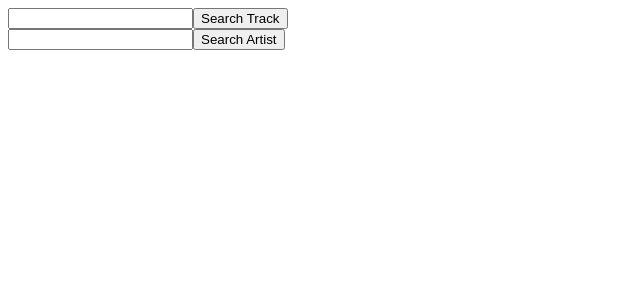
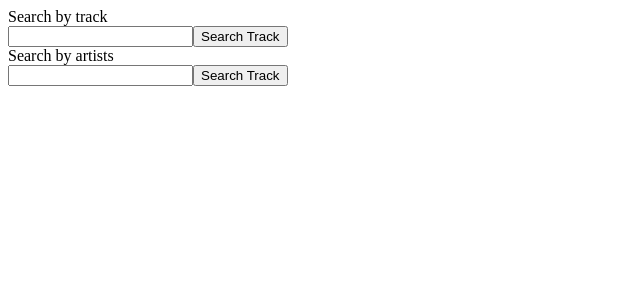
Before and after one commit to pgaunitz/vibe_fm_team_3_client, a React (Create React App) app: page / in a window 1280 px wide. Shown: the top 300 px of the page, without its empty margins (0-640 px from the left). Built offline with nearby package versions, Linux system fonts and the light colour scheme.

Commit message:
refactoring and created components, user can find an artist need to be finished

```diff
--- a/src/App.jsx
+++ b/src/App.jsx
@@ -1,79 +1,24 @@
 import React, { Component } from "react";
-import axios from "axios";
+import UserCanSearchSong from "./components/UserCanSearchSong";
+import UserCanSearchArtist from "./components/UserCanSearchArtist";
 
 class App extends Component {
   state = {
-    query: "",
-    query2: ""
-  };
-
-  onSubmitHandler = async e => {
-    try {
-      e.preventDefault();
-      let response = await axios.get("http://localhost:3000/api/v1/tracks", {
-        params: {
-          q: e.target.elements.query.value
-        }
-      });
-      this.setState({
-        tracks: response.data.tracks
-      });
-    } catch (error) {
-      this.setState({
-        errorMessage: error.response.data.error_message
-      });
-    }
+    tracks: "",
+    artists: ""
+  }
+  onChangeHandler = e => {
+    this.setState( { [e.track.name]: e.track.name });
   };
 
   render() {
-    let results;
-    let results2;
-    let message;
-    if (this.state.errorMessage) {
-      message = <p id="errorMessage">{this.state.errorMessage}</p>;
-    }
-    if (this.state.tracks) {
-      results = this.state.tracks.map(track => {
-        return (
-          <div id={"track-" + track.spotify_id} key={track.spotify_id}>
-            <p id="songName">{track.name}</p>{" "}
-            <p id="artistName">{track.artist}</p>
-          </div>
-        );
-      });
-    }
-    if (this.state.artists) {
-      debugger
-      results2 = this.state.artists.map(artist => {
-        return (
-          <div id={"artist-" + artist.name} key={artist.name}>
-            {" "}
-            <p id="artistName">{artist.name}</p>
-          </div>
-        );
-      });
-    }
     return (
       <>
-        <form onSubmit={this.onSubmitHandler}>
-          <input id="search-field" name="query" />
-          <button type="submit" id="search">
-            Search Track
-          </button>
-        </form>
+        <label> Search by track</label>
+       {<UserCanSearchSong />}
 
-        <form onSubmit={this.onSubmitHandler}>
-          <input id="search-field2" name="query2" />
-          <button type="submit" id="search2">
-            Search Artist
-          </button>
-        </form>
-
-        <div>
-          {results}
-          {results2}
-          {message}
-        </div>
+        <label> Search by artists</label>
+        {<UserCanSearchArtist />}
       </>
     );
   }
--- /dev/null
+++ b/src/components/UserCanSearchArtist.jsx
@@ -0,0 +1,57 @@
+import React, { Component } from "react";
+import axios from "axios";
+ class UserCanSearchArtist extends Component {
+  state = {
+    query2: ""
+  };
+  onSubmitHandler = async e => {
+    try {
+      e.preventDefault();
+      let response = await axios.get("http://localhost:3000/api/v1/artists", {
+        params: {
+          q: e.target.elements.query.value
+        }
+      });
+      this.setState({
+        artists: response.data.artists
+      });
+    } catch (error) {
+      this.setState({
+        errorMessage: error.response.data.error_message
+      });
+    }
+  };
+  render() {
+    let results;
+    let message;
+    if (this.state.errorMessage) {
+      message = <p id="errorMessage">{this.state.errorMessage}</p>;
+    }
+    if (this.state.artists) {
+      results = this.state.artists.map(artist => {
+        return (
+          <div id={"artist-" + artist.spotify_id} key={artist.spotify_id}>
+            <p id="artistName">{artist.name}</p>{" "}
+            <p id="songName">{artist.track}</p>
+          </div>
+        );
+      });
+    }
+
+    return (
+      <>
+        <form onSubmit={this.onSubmitHandler}>
+          <input id="search-field" name="query2" />
+          <button type="submit" id="search">
+            Search Track
+          </button>
+        </form>
+        <div>
+          {results}
+          {message}
+        </div>
+      </>
+    );
+  }
+}
+export default UserCanSearchArtist;
--- /dev/null
+++ b/src/components/UserCanSearchSong.jsx
@@ -0,0 +1,57 @@
+import React, { Component } from "react";
+import axios from "axios";
+class UserCanSearchSong extends Component {
+  state = {
+    query: ""
+  };
+  onSubmitHandler = async e => {
+    try {
+      e.preventDefault();
+      let response = await axios.get("http://localhost:3000/api/v1/tracks", {
+        params: {
+          q: e.target.elements.query.value
+        }
+      });
+      this.setState({
+        tracks: response.data.tracks
+      });
+    } catch (error) {
+      this.setState({
+        errorMessage: error.response.data.error_message
+      });
+    }
+  };
+  render() {
+    let results;
+    let message;
+    if (this.state.errorMessage) {
+      message = <p id="errorMessage">{this.state.errorMessage}</p>;
+    }
+    if (this.state.tracks) {
+      results = this.state.tracks.map(track => {
+        return (
+          <div id={"track-" + track.spotify_id} key={track.spotify_id}>
+            <p id="songName">{track.name}</p>{" "}
+            <p id="artistName">{track.artist}</p>
+          </div>
+        );
+      });
+    }
+
+    return (
+      <>
+        <form onSubmit={this.onSubmitHandler}>
+          <input id="search-field" name="query" />
+          <button type="submit" id="search">
+            Search Track
+          </button>
+        </form>
+        <div>
+          {results}
+          {message}
+        </div>
+      </>
+    );
+  }
+}
+export default UserCanSearchSong;
```
